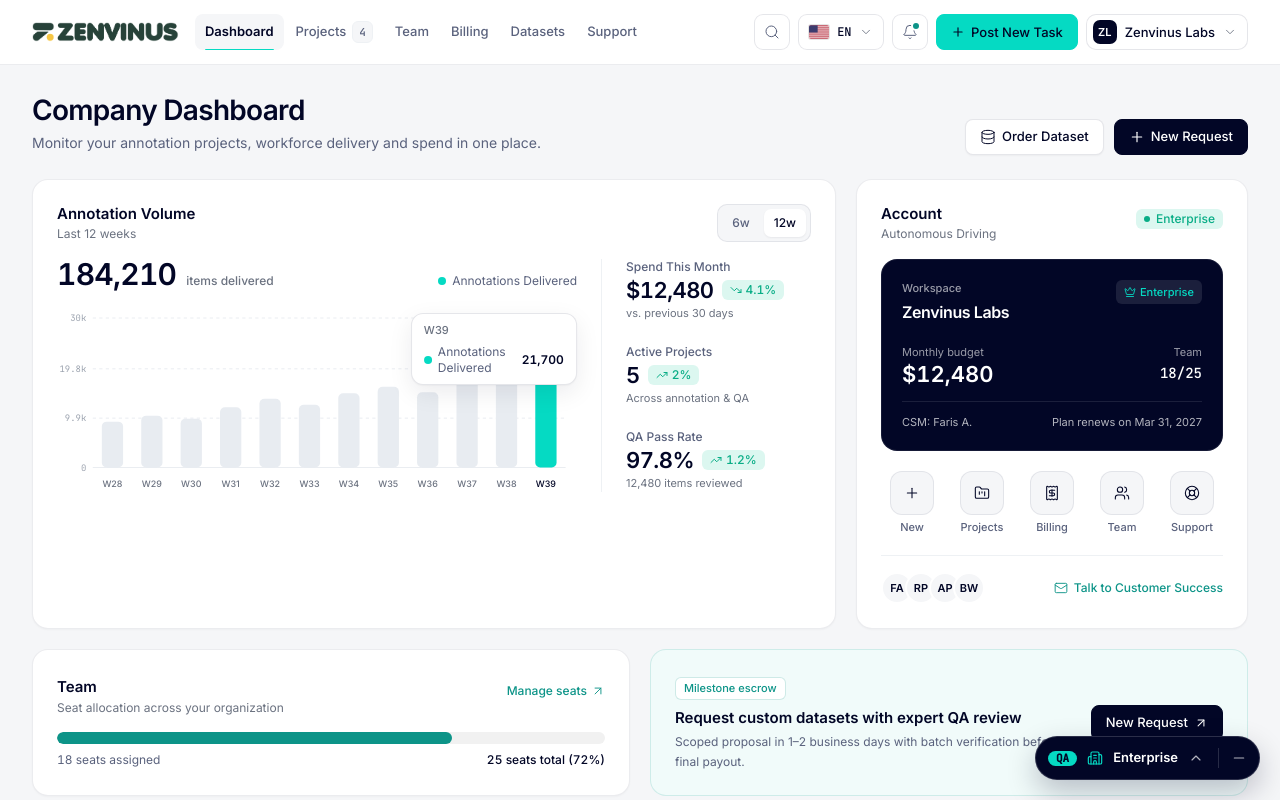
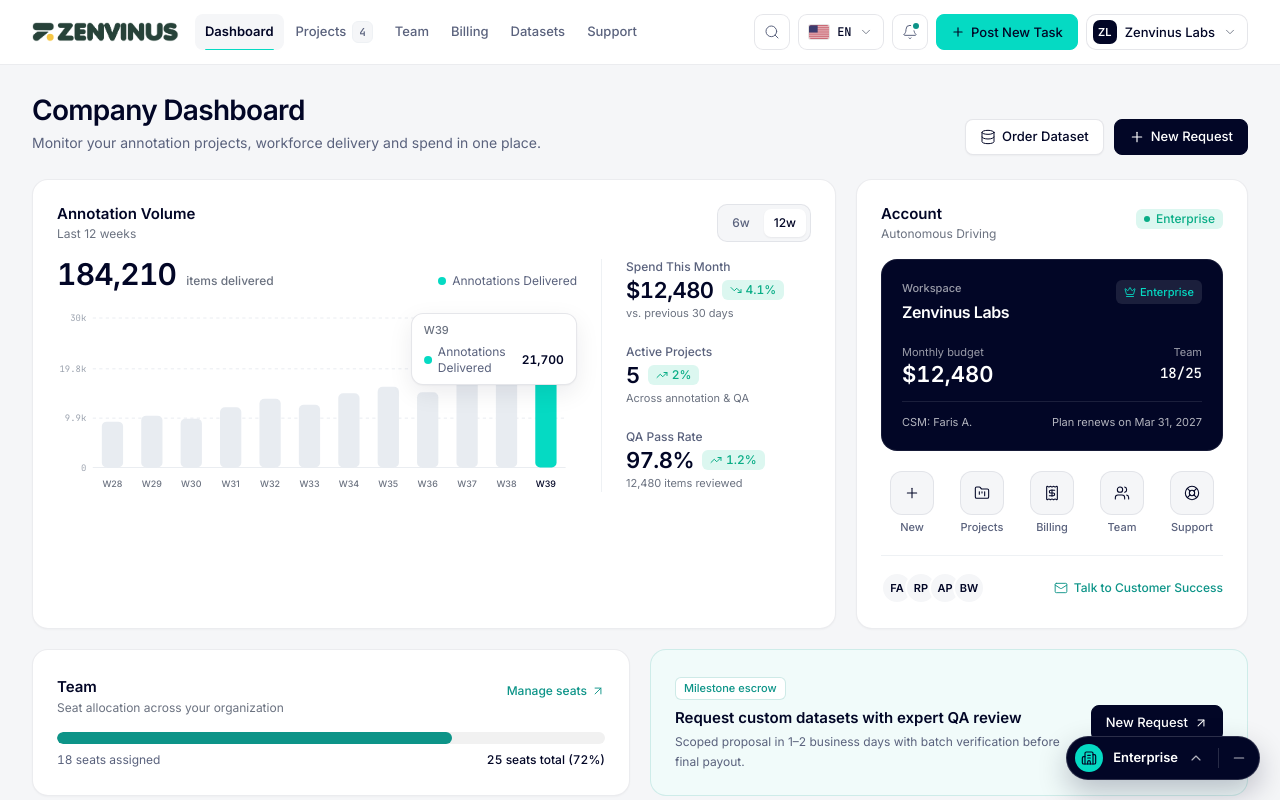
Before and after one commit to adityafakhrii/zenvinus-ui, a Next.js app: page /dashboard in a window 1280 px wide. Shown: the top 800 px of the page. Built offline with nearby package versions, Linux system fonts and the light colour scheme.

Commit message:
fix(ui): remove QA label from floating role switcher pill and menu

```diff
--- a/src/features/dashboard/components/role-switch.tsx
+++ b/src/features/dashboard/components/role-switch.tsx
@@ -40,8 +40,8 @@ export interface RoleSwitchProps {
 }
 
 /**
- * Floating QA role simulator anchored at the bottom-right corner so switching between Enterprise, Community,
- * Internal, and Expert stays 1–2 clicks away during testing without cluttering the main header or sidebar chrome.
+ * Floating role switcher anchored at the bottom-right corner so switching between Enterprise, Community,
+ * Internal, and Expert stays 1–2 clicks away without cluttering the main header or sidebar chrome.
  */
 const RoleSwitch = ({ as = 'enterprise', className }: RoleSwitchProps) => {
   const { t } = useT();
@@ -94,11 +94,11 @@ const RoleSwitch = ({ as = 'enterprise', className }: RoleSwitchProps) => {
       {open && !minimized && (
         <div
           role="menu"
-          aria-label={t('Role simulator (QA)')}
+          aria-label={t('Switch role')}
           className="absolute bottom-[calc(100%+10px)] right-0 w-60 rounded-2xl border border-[rgba(8,13,53,0.12)] bg-surface p-2 shadow-[0_16px_38px_rgba(2,6,38,0.16)] zv-animate-pop"
         >
           <div className="mb-1.5 border-b border-line-subtle px-3 py-2 text-xs font-semibold text-ink-muted">
-            {t('Role simulator (QA)')}
+            {t('Switch role')}
           </div>
           <div className="flex flex-col gap-1">
             {ROLES.map((r) => {
@@ -135,13 +135,13 @@ const RoleSwitch = ({ as = 'enterprise', className }: RoleSwitchProps) => {
           type="button"
           onClick={() => setMinState(false)}
           aria-label={t('Show role switcher')}
-          title={`${t('Role simulator (QA)')}: ${t(activeRole.label)}`}
-          className="inline-flex h-10 items-center gap-2 rounded-full border border-[rgba(255,255,255,0.16)] bg-navy px-3 text-[13px] font-semibold text-white shadow-[0_12px_30px_rgba(2,6,38,0.24)] transition-[border-color,background-color] duration-150 hover:border-teal hover:bg-navy-hover cursor-pointer"
+          title={`${t('Switch role')}: ${t(activeRole.label)}`}
+          className="inline-flex h-10 items-center gap-1.5 rounded-full border border-[rgba(255,255,255,0.16)] bg-navy pl-1.5 pr-2.5 text-[13px] font-semibold text-white shadow-[0_12px_30px_rgba(2,6,38,0.24)] transition-[border-color,background-color] duration-150 hover:border-teal hover:bg-navy-hover cursor-pointer"
         >
-          <span className="rounded-full bg-teal px-2 py-0.5 font-mono text-[11px] font-semibold leading-none text-navy">
-            QA
+          <span className="flex h-7 w-7 items-center justify-center rounded-full bg-teal text-navy">
+            <RoleIcon role={activeRole.key} />
           </span>
-          <RoleIcon role={activeRole.key} className="text-teal" />
+          <ChevronUp className="h-4 w-4 text-white/75" strokeWidth={1.75} />
         </button>
       ) : (
         <div className="inline-flex h-11 items-center rounded-full border border-[rgba(255,255,255,0.16)] bg-navy text-white shadow-[0_12px_30px_rgba(2,6,38,0.24)]">
@@ -149,14 +149,13 @@ const RoleSwitch = ({ as = 'enterprise', className }: RoleSwitchProps) => {
             type="button"
             aria-haspopup="menu"
             aria-expanded={open}
-            aria-label={t('Role simulator (QA)')}
+            aria-label={t('Switch role')}
             onClick={() => setOpen((v) => !v)}
-            className="inline-flex h-full items-center gap-2.5 rounded-l-full pl-3 pr-3.5 text-[13px] font-semibold text-white transition-colors hover:bg-white/10 cursor-pointer"
+            className="inline-flex h-full items-center gap-2.5 rounded-l-full pl-2 pr-3.5 text-[13px] font-semibold text-white transition-colors hover:bg-white/10 cursor-pointer"
           >
-            <span className="rounded-full bg-teal px-2 py-0.5 font-mono text-[11px] font-semibold leading-none text-navy">
-              QA
+            <span className="flex h-7 w-7 items-center justify-center rounded-full bg-teal text-navy">
+              <RoleIcon role={activeRole.key} />
             </span>
-            <RoleIcon role={activeRole.key} className="text-teal" />
             <span>{t(activeRole.label)}</span>
             <ChevronUp
               className={cn(
--- a/src/i18n/id/dashboard.ts
+++ b/src/i18n/id/dashboard.ts
@@ -581,7 +581,7 @@ const id: Dictionary = {
   'Feedback / rubric note': 'Catatan masukan / rubrik',
   'Optional notes on edge cases, rubric criteria, or revision hints...':
     'Catatan opsional tentang kasus khusus, kriteria rubrik, atau arahan revisi...',
-  'Role simulator (QA)': 'Simulasi role (QA)',
+  'Switch role': 'Ganti role',
   'Minimize role switcher': 'Ciutkan pengalih role',
   'Show role switcher': 'Tampilkan pengalih role',
 };
```
